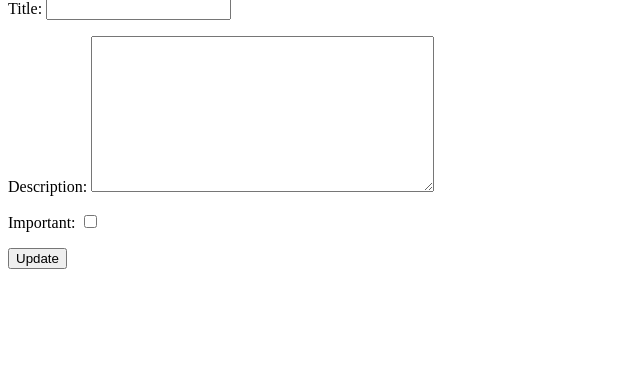
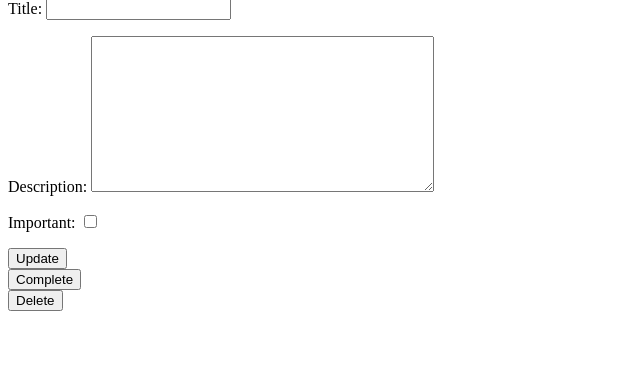
Before and after one commit to IceMerman/Todo-Auth, a Django app: template tasks/templates/tasks/detail.html in a window 1280 px wide. Shown: the part 151-520 px from the top of the page, without its empty margins (0-640 px from the left). Run offline with Django 3.2, Linux system fonts and the light colour scheme; the template is opened without the code that fills it: values that come from a table or form of the project are taken from there, others are empty.

Commit message:
Added complete and delete task

```diff
--- a/tasks/templates/tasks/detail.html
+++ b/tasks/templates/tasks/detail.html
@@ -15,9 +15,17 @@
 <form method="POST">
     {% csrf_token %}
     {{form.as_p}}
-    <button>
-        Update
-    </button>
+    <button>Update</button>
+</form>
+
+<form action=" {% url 'task_complete' task.id %} " method="POST">
+    {% csrf_token %}
+    <button>Complete</button>
+</form>
+
+<form action=" {% url 'task_delete' task.id %} " method="POST">
+    {% csrf_token %}
+    <button>Delete</button>
 </form>
 
 {% endblock content %}
--- a/tasks/urls.py
+++ b/tasks/urls.py
@@ -1,11 +1,13 @@
 from django.urls import path
-from .views import signup, home, tasks, logout_user, signin, create_task, task_detail
+from .views import signup, home, tasks, logout_user, signin, create_task, task_detail, task_complete, task_delete
 
 urlpatterns = [
     path('', home, name='home'),
     path("tasks/", tasks, name="tasks"),
     path('task/create/', create_task, name='create_task'),
     path("task/<int:id_task>/", task_detail, name="task_detail"),
+    path("task/<int:id_task>/complete/", task_complete, name="task_complete"),
+    path("task/<int:id_task>/delete/", task_delete, name="task_delete"),
     path('signup/', signup, name='sign_up'),
     path("logout/", logout_user, name="logout"),
     path("signin/", signin, name="sign_in")
```
Also changed, not shown: tasks/views.py (+18 -2 lines).
